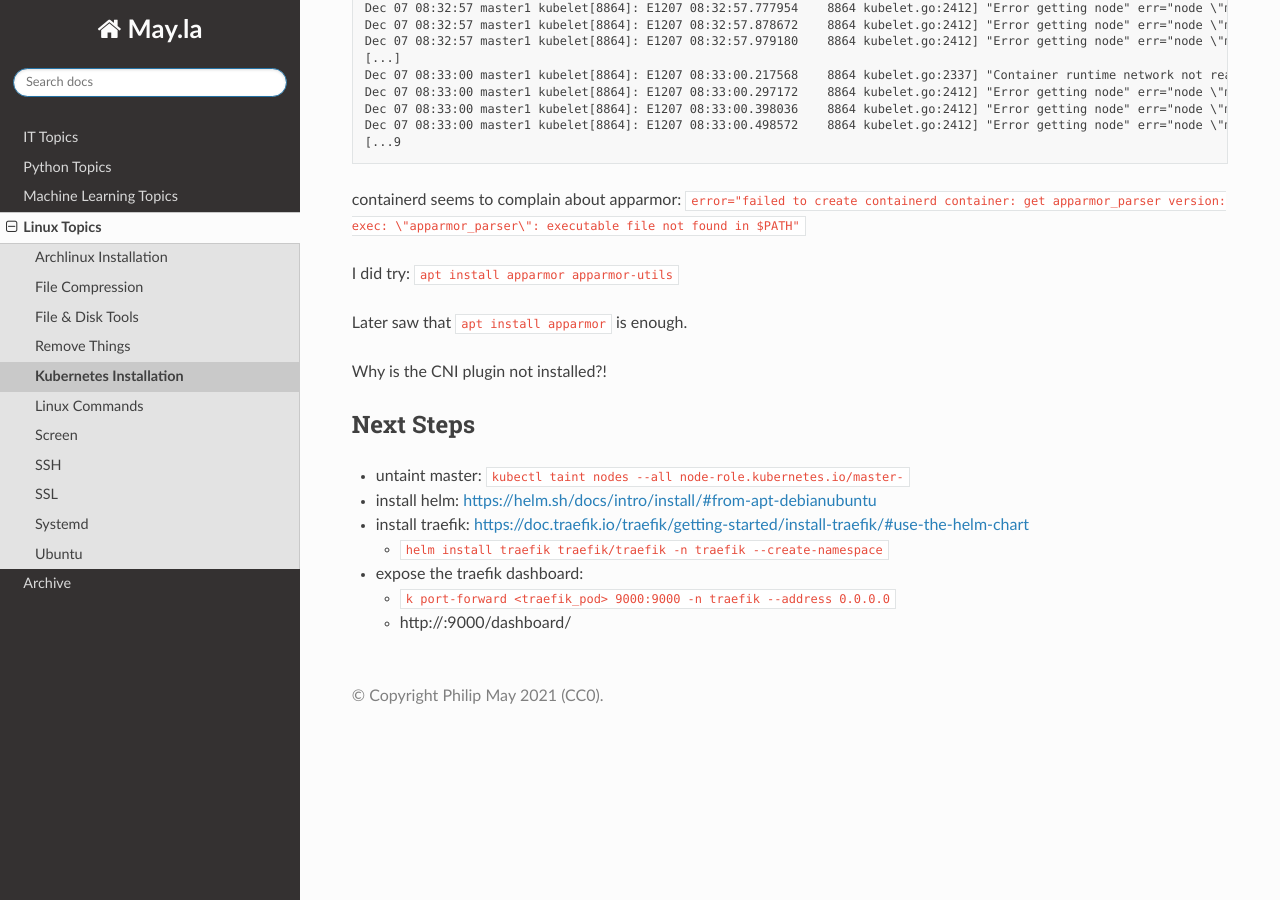
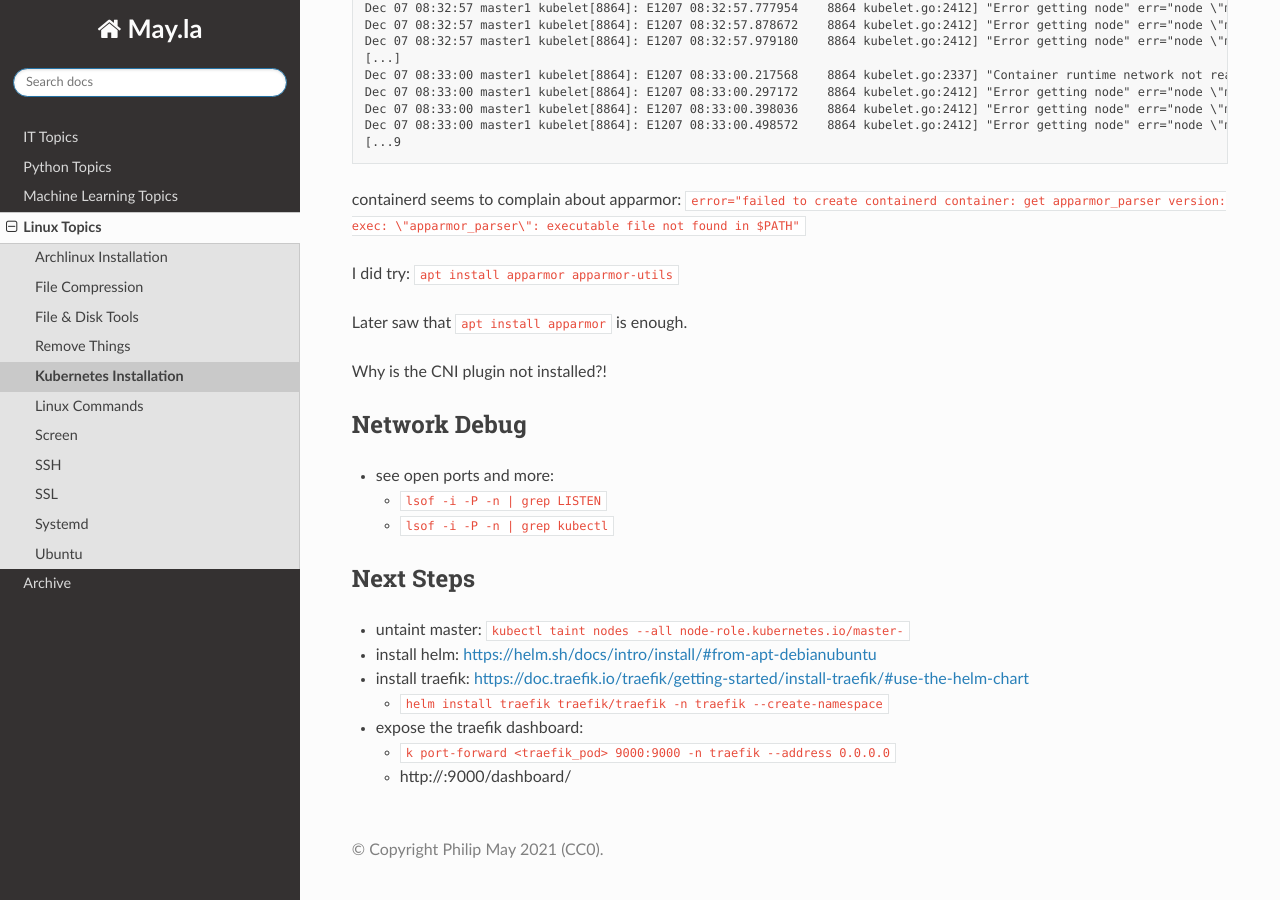
Before and after one commit to PhilipMay/May.la, a Sphinx documentation site: the page built from source/linux/kubernetes-install.md, in a window 1280 px wide and 900 px high, scrolled down 3724 px. Built offline with Sphinx 7.4.7 and the Read the Docs theme 2.0.0, drawn with Linux system fonts in a browser that asks for light colours.

Commit message:
Update kubernetes-install.md

```diff
--- a/source/linux/kubernetes-install.md
+++ b/source/linux/kubernetes-install.md
@@ -184,6 +184,11 @@ Later saw that `apt install apparmor` is enough.
 
 Why is the CNI plugin not installed?!
 
+## Network Debug
+- see open ports and more:
+  - `lsof -i -P -n | grep LISTEN`
+  - `lsof -i -P -n | grep kubectl`
+
 ## Next Steps
 - untaint master: `kubectl taint nodes --all node-role.kubernetes.io/master-`
 - install helm: https://helm.sh/docs/intro/install/#from-apt-debianubuntu
```
